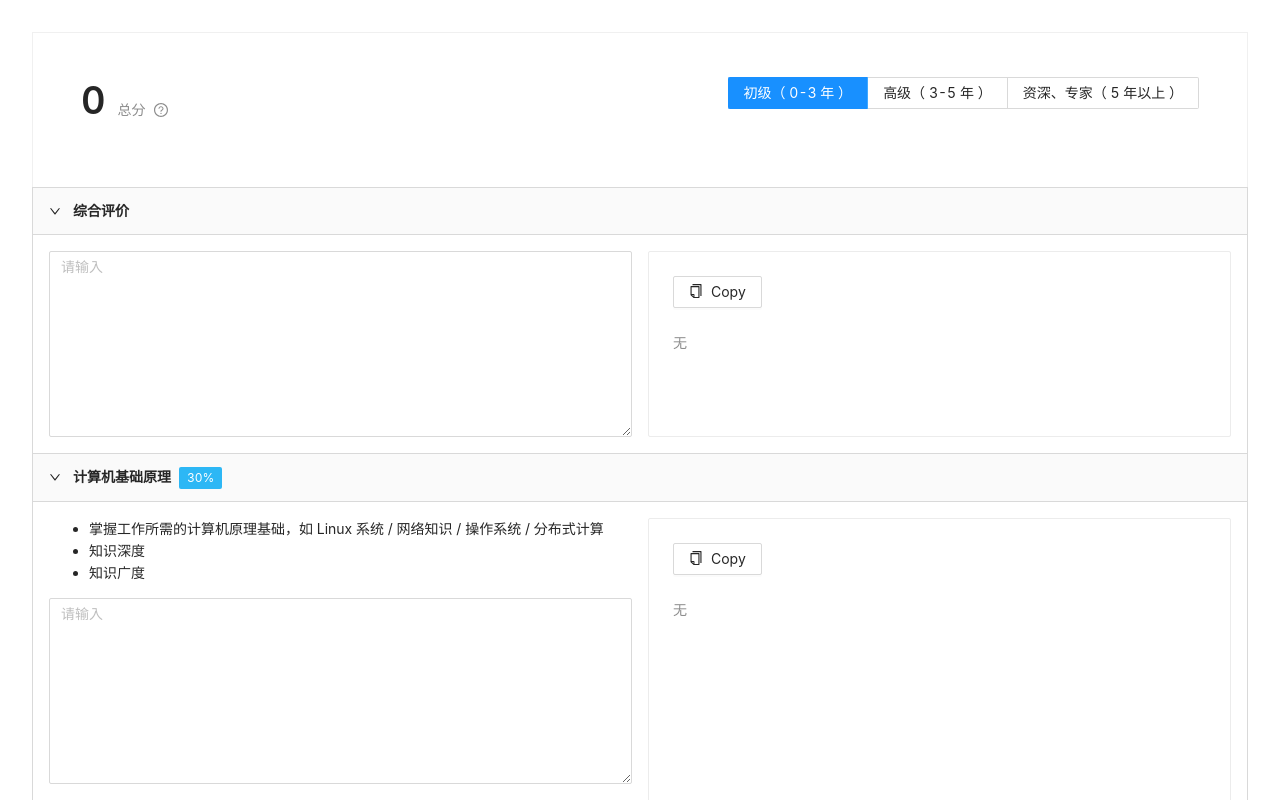
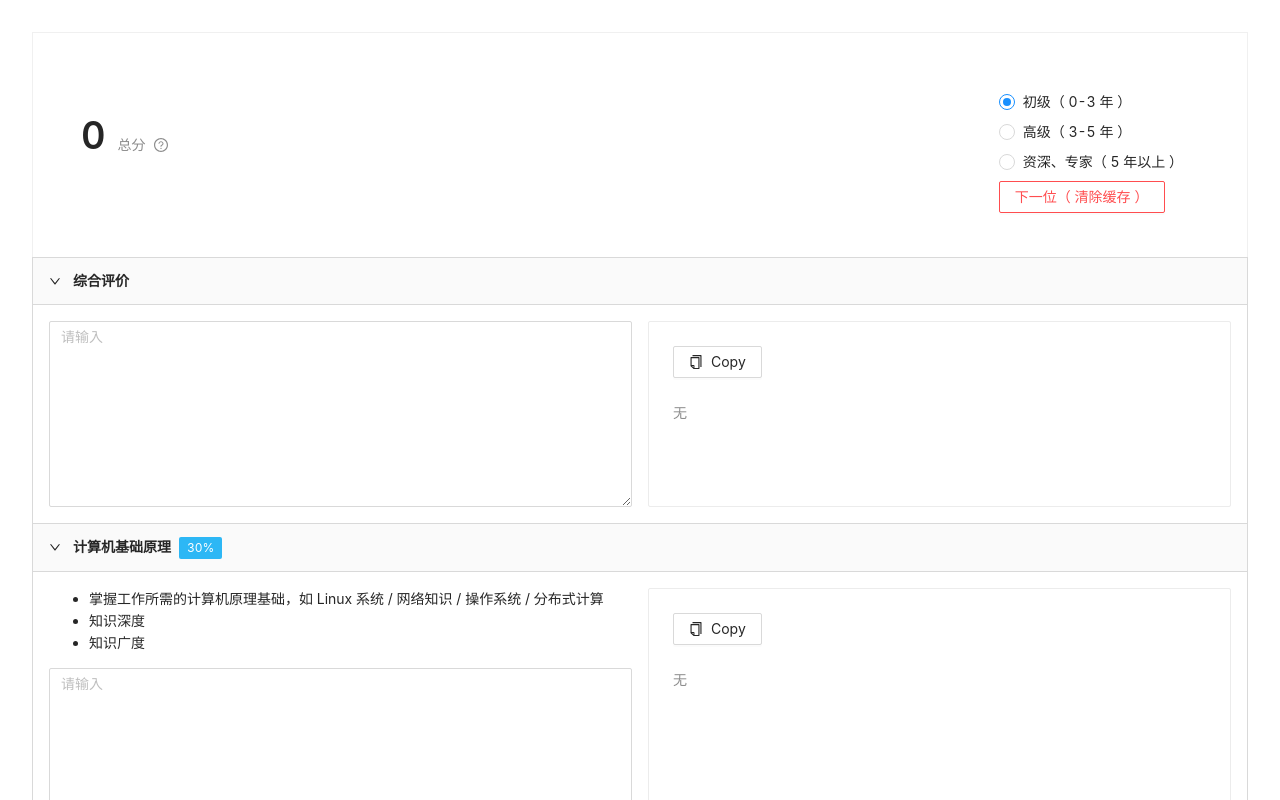
Before and after one commit to highestop/Mocka, a React (Vite) app: page / in a window 1280 px wide. Shown: the top 800 px of the page. Built offline with nearby package versions, Linux system fonts and the light colour scheme.

Commit message:
feat: support localstorage cache and clear

```diff
--- a/src/main.tsx
+++ b/src/main.tsx
@@ -18,10 +18,11 @@ import {
   Popover,
   Tooltip,
   PageHeader,
+  Popconfirm,
 } from 'antd';
 import Perspectives from './perspective.json';
 import Scores from './score.json';
-import { useMemo, useReducer, useState } from 'react';
+import { useCallback, useMemo, useReducer, useState } from 'react';
 import { CopyToClipboard } from 'react-copy-to-clipboard';
 import { CopyOutlined, QuestionCircleOutlined } from '@ant-design/icons';
 import { calcScores, ExpectationMap, matchScore, SortedScores } from './calc';
@@ -31,38 +32,66 @@ type PerspectiveKey = typeof Perspectives[number]['key'];
 
 type ScoreCredit = typeof Scores[number]['score'];
 
-const App = () => {
-  const [comments, updateComments] = useReducer(
-    (
-      state: { [key: string]: string },
-      action: { key: PerspectiveKey; content: string }
-    ) => ({
-      ...state,
-      [action.key]: action.content,
-    }),
+const initScores = Perspectives.reduce<{ [key: string]: number }>(
+  (scores, p) => {
+    scores[p.key] = 0;
+    return scores;
+  },
   {}
 );
 
-  const [scores, updateScores] = useReducer(
-    (
-      state: { [key: string]: number },
-      action: { key: PerspectiveKey; score: number }
-    ) => ({
+const initExpectation = Expectation[0].name;
+
+const getCache = (key: string) => localStorage.getItem(key);
+
+if (!localStorage.getItem('scores')) {
+  localStorage.setItem('scores', JSON.stringify(initScores));
+}
+
+if (!localStorage.getItem('expectation')) {
+  localStorage.setItem('expectation', initExpectation);
+}
+
+const App = () => {
+  const [comments, updateComments] = useReducer(
+    (state: { [key: string]: string }, action: { [key: string]: string }) => {
+      const newState = {
         ...state,
-      [action.key]: action.score,
-    }),
-    Perspectives.reduce<{ [key: string]: number }>((scores, p) => {
-      scores[p.key] = 0;
-      return scores;
-    }, {})
+        ...action,
+      };
+      localStorage.setItem('comments', JSON.stringify(newState) || '');
+      return newState;
+    },
+    getCache('comments') ? JSON.parse(getCache('comments') || '{}') : {}
   );
 
-  const [summary, setSummary] = useState<string>();
+  const [scores, updateScores] = useReducer(
+    (state: { [key: string]: number }, action: { [key: string]: number }) => {
+      const newState = {
+        ...state,
+        ...action,
+      };
+      localStorage.setItem('scores', JSON.stringify(newState) || '');
+      return newState;
+    },
+    getCache('scores') ? JSON.parse(getCache('scores') || '{}') : initScores
+  );
 
-  const [expectation, setExpectation] = useState<string>(Expectation[0].name);
+  const [summary, setSummary] = useReducer((_: string, action: string) => {
+    localStorage.setItem('summary', action);
+    return action;
+  }, getCache('summary') || '');
+
+  const [expectation, setExpectation] = useReducer(
+    (_: string, action: string) => {
+      localStorage.setItem('expectation', action);
+      return action;
+    },
+    getCache('expectation') || initExpectation
+  );
 
   const weights = useMemo<{ [key: string]: number }>(
-    () => ExpectationMap[expectation],
+    () => ExpectationMap[expectation] ?? {},
     [expectation]
   );
 
@@ -70,6 +99,17 @@ const App = () => {
     () => matchScore(calcScores(scores, weights)),
     [scores, expectation]
   );
+
+  const clearCache = useCallback(() => {
+    updateComments({});
+    localStorage.removeItem('comments');
+    updateScores(initScores);
+    localStorage.removeItem('scores');
+    setSummary('');
+    localStorage.removeItem('smmary');
+    setExpectation(initExpectation);
+    localStorage.removeItem('expectation');
+  }, []);
 
   return (
     <Layout style={{ minHeight: '100vh' }}>
@@ -146,17 +186,35 @@ const App = () => {
               </>
             }
             extra={
+              <Space direction="vertical">
                 <Radio.Group
                   buttonStyle="solid"
                   onChange={e => setExpectation(e.target.value)}
                   defaultValue={expectation}
                 >
                   {Expectation.map(s => (
-                  <Radio.Button value={s.name} key={s.name}>
+                    <Radio
+                      value={s.name}
+                      key={s.name}
+                      style={{
+                        display: 'block',
+                        height: '30px',
+                        lineHeight: '30px',
+                      }}
+                    >
                       {s.desc}
-                  </Radio.Button>
+                    </Radio>
                   ))}
                 </Radio.Group>
+                <Popconfirm
+                  title="确定吗？会同时清除页面填写的信息和浏览器缓存信息"
+                  onConfirm={clearCache}
+                  okText="没错！"
+                  cancelText="再想想！"
+                >
+                  <Button danger>下一位（ 清除缓存 ）</Button>
+                </Popconfirm>
+              </Space>
             }
           ></PageHeader>
         </Card>
@@ -173,6 +231,7 @@ const App = () => {
                 <Input.TextArea
                   placeholder="请输入"
                   rows={8}
+                  value={summary}
                   onChange={e => setSummary(e.target.value)}
                 ></Input.TextArea>
               </Col>
@@ -219,18 +278,17 @@ const App = () => {
                   <Input.TextArea
                     placeholder="请输入"
                     rows={8}
+                    value={comments[p.key]}
                     onChange={e =>
                       updateComments({
-                        key: p.key,
-                        content: e.target.value,
+                        [p.key]: e.target.value,
                       })
                     }
                   ></Input.TextArea>
                   <Radio.Group
                     onChange={e =>
                       updateScores({
-                        key: p.key,
-                        score: e.target.value,
+                        [p.key]: e.target.value,
                       })
                     }
                     value={scores[p.key]}
```
Lines whose indentation alone changed are shown as unchanged.
